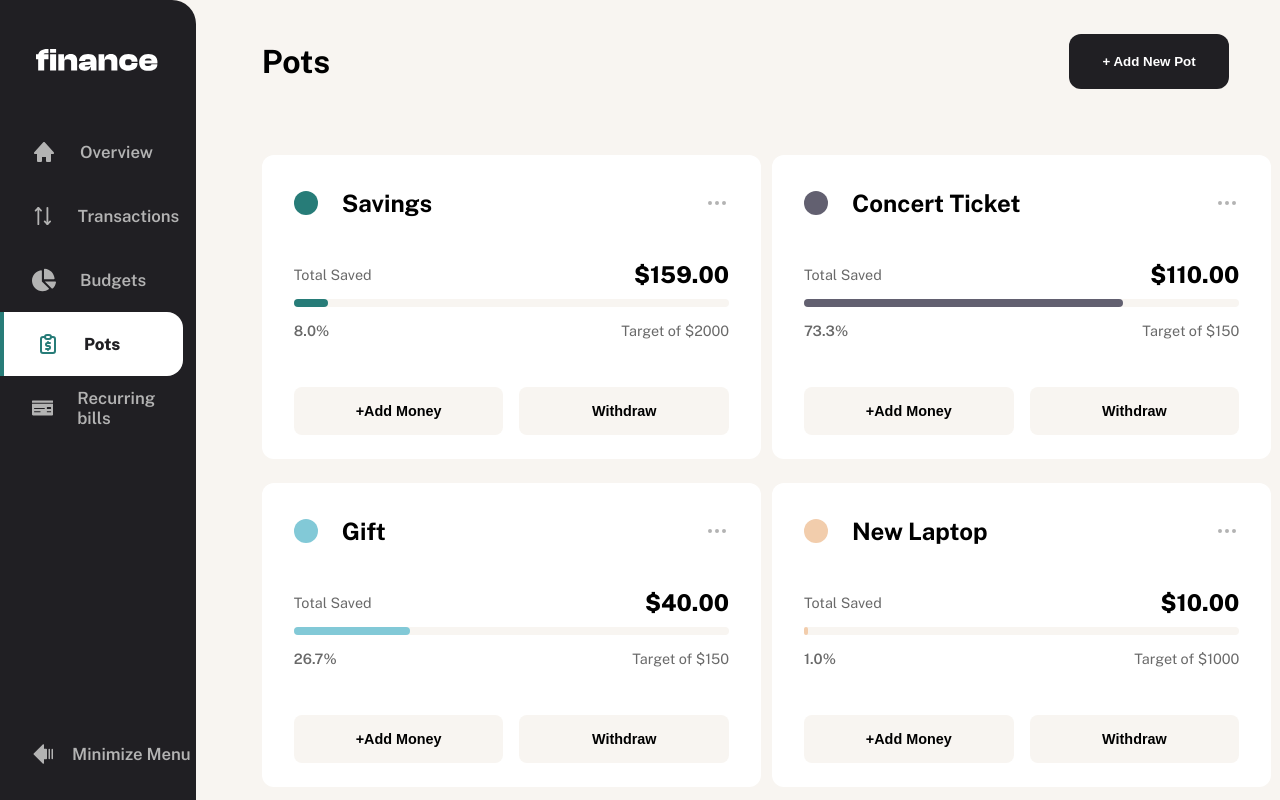
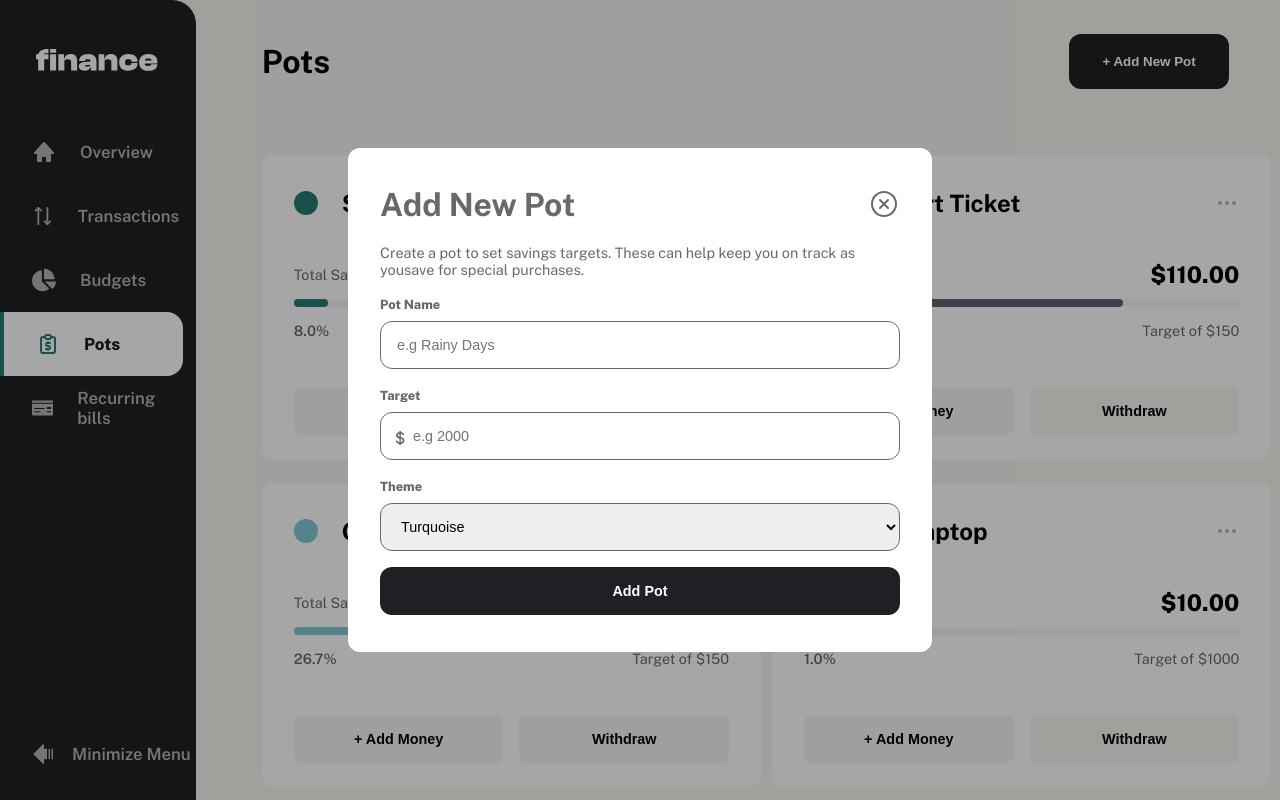
Before and after one commit to JurgenMik/FinanceApp, a React (Create React App) app: page /pots in a window 1280 px wide. Both pictures are taken after a click on the button "+ Add New Pot". Built offline with nearby package versions, Linux system fonts and the light colour scheme.

Commit message:
FS-implemented-add-a-new-savings-pot

```diff
--- a/src/components/AddModal/AddModal.tsx
+++ b/src/components/AddModal/AddModal.tsx
@@ -1,47 +1,76 @@
 import React, { useState } from 'react';
 import './AddModal.scss';
 import { IoCloseCircleOutline, BsCurrencyDollar } from '../../assets/index';
-import type { AddModalProps, Budget } from '../../interfaces';
+import type { AddModalProps, Budget, Pot } from '../../interfaces';
 import { categoryOptions, themeOptions } from '../../utils/select';
 
 function AddModal({source, setShowAdd, handleAddNewFund}: AddModalProps) {
 
+  const [newPot, setNewPot] = useState<Pot>({
+    name: '',
+    target: 0.00,
+    total: 0.00,
+    theme: ''
+  });
+
   const [newBudget, setNewBudget] = useState<Budget>({
     category: '',
     theme: '',
-    maximum: 0
+    maximum: 0.00
   });
 
   const handleThemeChange = (e: React.ChangeEvent<HTMLSelectElement>) => {
-    setNewBudget({...newBudget, theme: e.target.value});
+    if (source === "Budget") {
+      setNewBudget({...newBudget, theme: e.target.value});
+    }
+    else {
+      setNewPot({...newPot, theme: e.target.value});
+    }
   }
 
   const handleTargetChange = (e: React.ChangeEvent<HTMLInputElement>) => {
-    setNewBudget({...newBudget, maximum: parseInt(e.target.value)});
+    if (source === "Budget") {
+      setNewBudget({...newBudget, maximum: parseInt(e.target.value)});
+    }
+    else {
+      setNewPot({...newPot, target: parseInt(e.target.value)});
+    }
   }
 
-  const handleCategoryChange = (e: React.ChangeEvent<HTMLSelectElement>) => {
-    setNewBudget({...newBudget, category: e.target.value});
+  const handleCategoryChange = (e: React.ChangeEvent<HTMLSelectElement> | React.ChangeEvent<HTMLInputElement>) => {
+    if (source === "Budget") {
+      setNewBudget({...newBudget, category: e.target.value});
+    }
+    else {
+      setNewPot({...newPot, name: e.target.value});
+    }
   }
 
   return (
     <div className="modal-overlay">
       <div className="main-container-add-fund">
         <div className="sub-container-add-fund-heading">
-          {source === 'Budget' && <h2>Add New Budget</h2>}
+          {source === 'Budget' ? <h2>Add New Budget</h2> : <h2>Add New Pot</h2>}
           <IoCloseCircleOutline
             id="close-modal"
             onClick={() => setShowAdd(false)}
           />
         </div>
-        {source === 'Budget' &&
+        {source === 'Budget'
+        ?
           <p>
             Choose a category to set a spending budget.
             These categories can help you monitor spending.
           </p>
+        :
+          <p>
+            Create a pot to set savings targets. These can help keep you on
+            track as yousave for special purchases.
+          </p>
         }
         <div className="sub-container-add-details">
-          {source === 'Budget' &&
+          {source === 'Budget'
+          ?
             <div>
               <label htmlFor="category">
                 Budget Category
@@ -62,10 +91,21 @@ function AddModal({source, setShowAdd, handleAddNewFund}: AddModalProps) {
                  })}
                </select>
             </div>
+          :
+            <div>
+              <label htmlFor="target">
+                Pot Name
+              </label>
+              <input
+                placeholder={"e.g Rainy Days"}
+                onChange={(e) => handleCategoryChange(e)}
+              />
+              <BsCurrencyDollar id="target-input" />
+            </div>
           }
           <div>
             <label htmlFor="target">
-              {source === 'Budget' && 'Maximum Spend'}
+              {source === 'Budget' ? 'Maximum Spend' : 'Target'}
             </label>
             <input
               id="target"
@@ -98,9 +138,11 @@ function AddModal({source, setShowAdd, handleAddNewFund}: AddModalProps) {
         <button
           type="button"
           id="save"
-          onClick={() => {handleAddNewFund(newBudget)}}
+          onClick={() => {source === "Budget" ?
+            handleAddNewFund(newBudget) : handleAddNewFund(newPot)
+          }}
         >
-          {source === 'Budget' && 'Add Budget'}
+          {source === 'Budget' ? 'Add Budget' : 'Add Pot'}
         </button>
       </div>
     </div>
--- a/src/interfaces/index.ts
+++ b/src/interfaces/index.ts
@@ -158,5 +158,5 @@ export interface EditBudgetProps {
 export interface AddModalProps {
     source: string;
     setShowAdd: (value: boolean) => void;
-    handleAddNewFund: (value: Budget) => void;
+    handleAddNewFund: (value: Budget | Pot | any) => void;
 };
--- a/src/pages/pots/Pots.tsx
+++ b/src/pages/pots/Pots.tsx
@@ -1,9 +1,22 @@
-import React from 'react';
+import React, { useState } from 'react';
 import './Pots.scss';
 import PotDetails from './components/PotDetails/PotDetails';
-import type { FinanceProps } from '../../interfaces/index';
+import type { FinanceProps, Pot } from '../../interfaces/index';
+import AddModal from '../../components/AddModal/AddModal';
 
 function Pots({finances, setFinanceData}: FinanceProps | any) {
+
+  const [showAdd, setShowAdd] = useState<boolean>(false);
+
+  const handleAddNewPot = (pot: Pot) => {
+    if (pot.name === "") { return; }
+
+    setFinanceData({...finances,
+      pots: [...finances.pots, pot]
+    });
+  }
+
+
   return (
     <div className="main-container-pot-pots">
       <div className="sub-container-pot-heading">
@@ -12,7 +25,7 @@ function Pots({finances, setFinanceData}: FinanceProps | any) {
         </h1>
         <button
           type="button"
-          onClick={() => ""}
+          onClick={() => setShowAdd(true)}
         >
           + Add New Pot
         </button>
@@ -24,6 +37,13 @@ function Pots({finances, setFinanceData}: FinanceProps | any) {
           setFinanceData={setFinanceData}
         />
       </div>
+      {showAdd &&
+        <AddModal
+          source={'Pot'}
+          setShowAdd={setShowAdd}
+          handleAddNewFund={handleAddNewPot}
+        />
+      }
     </div>
   );
 }
--- a/src/pages/pots/components/PotDetails/PotDetails.tsx
+++ b/src/pages/pots/components/PotDetails/PotDetails.tsx
@@ -58,7 +58,7 @@ function PotDetails({finances, resources, setFinanceData}: Savings | any) {
                 type="button"
                 onClick={() => ""}
               >
-                +Add Money
+                + Add Money
               </button>
               <button
                 type="button"
```
